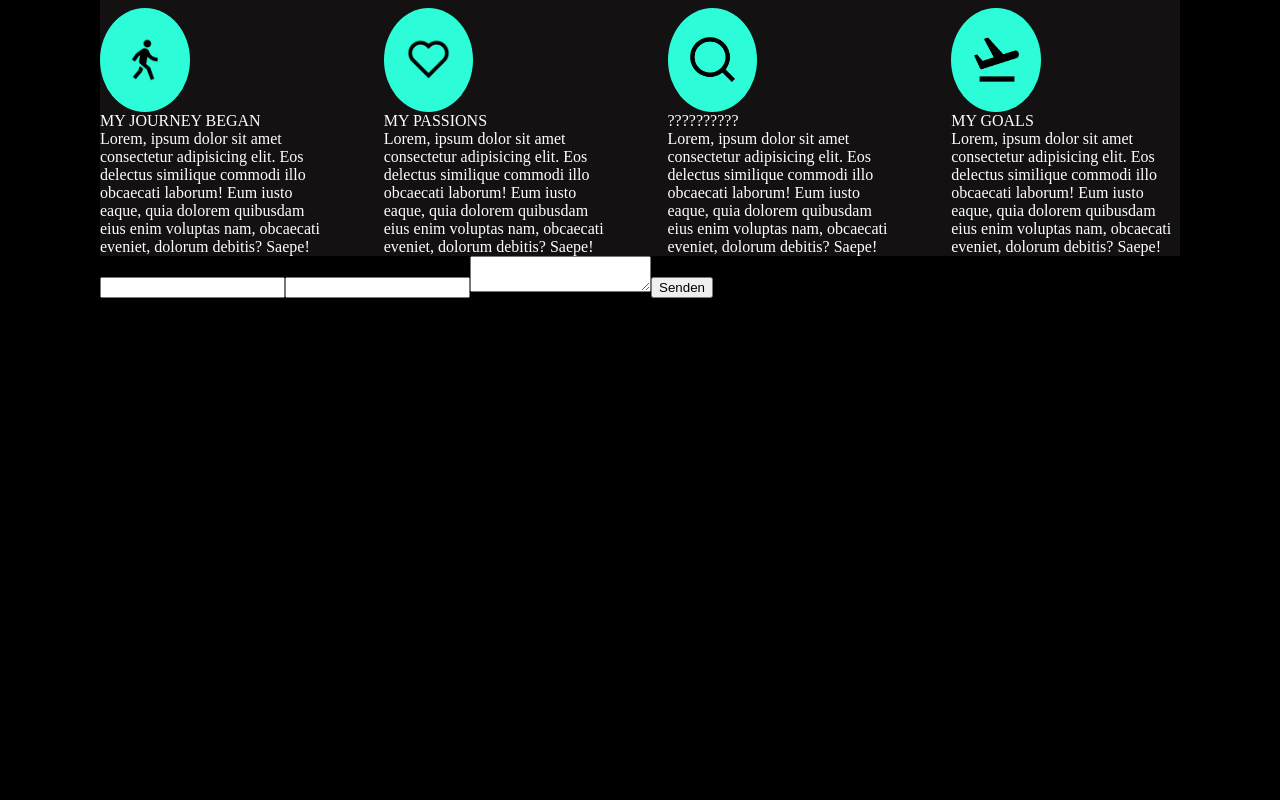
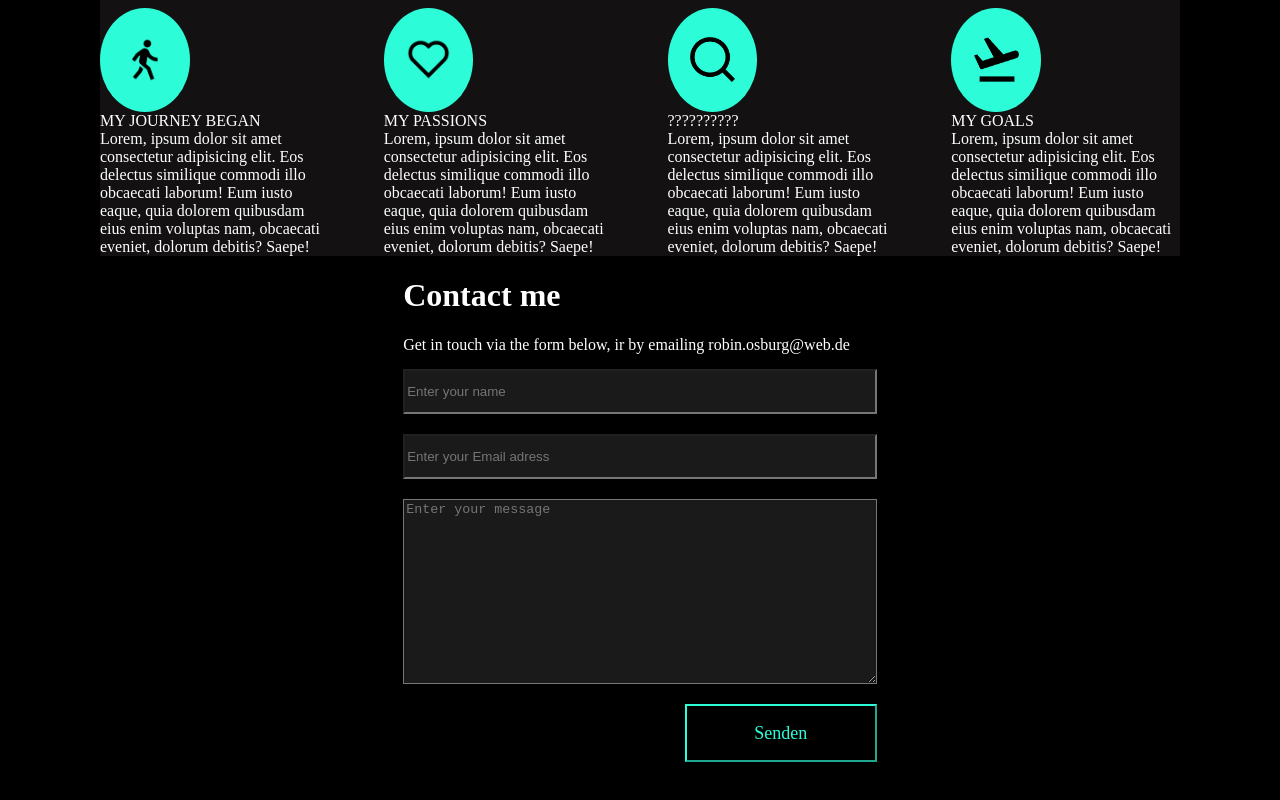
Before and after one commit to RobinOsburg/MyPortfolio, an Angular app: page / in a window 1280 px wide. Shown: the part 3208-4008 px from the top of the page. Before the commit the page ends 3606 px from the top, so only its background shows below. Built offline with nearby package versions, Linux system fonts and the light colour scheme.

Commit message:
style: add contact-me style

```diff
--- a/src/app/contact-me/contact-me.component.html
+++ b/src/app/contact-me/contact-me.component.html
@@ -1,6 +1,16 @@
-<form  (submit)="sendMail()" ngNativeValidate  #myForm>
-    <input required name="name" type="text" #nameField>
-    <input required name="mail" type="email" #mailField>
-    <textarea required name="message" type="text" #messageField></textarea>
-    <button #sendButton>Senden</button>
-</form>
+<div class="contactMeContainer">
+    <div class="content">
+        <h1>Contact me</h1>
+        <span>Get in touch via the form below, ir by emailing robin.osburg@web.de</span>
+
+
+        <form (submit)="sendMail()" ngNativeValidate #myForm>
+            <input required name="name" type="text" placeholder="Enter your name" #nameField>
+            <input required name="mail" type="email" placeholder="Enter your Email adress" #mailField>
+            <textarea required name="message" type="text" placeholder="Enter your message" #messageField></textarea>
+            <button #sendButton>Senden</button>
+        </form>
+
+    </div>
+
+</div>
--- a/src/app/contact-me/contact-me.component.scss
+++ b/src/app/contact-me/contact-me.component.scss
@@ -0,0 +1,52 @@
+h1{
+    color: white;
+}
+
+span{
+    color: white;
+}
+
+.contactMeContainer{
+    display: flex;
+    align-items: center;
+    flex-direction: column;
+
+    form{
+        margin-top: 15px;
+        display: flex;
+        flex-direction: column;
+        justify-content: flex-start;
+        gap: 20px;
+    }
+
+    input{
+        background-color: #1A1A1A;
+        color: white;
+        height: 39px;
+    }
+
+    textarea{
+
+        background-color: #1A1A1A;
+        color: white;
+        height: 179px;
+
+    }
+
+    button{
+    color: #2DFCD8;
+    background: black;
+    border-color: #2DFCD8;
+    border-radius: 0px;
+    font-family: 'Gilroy-Bold';
+    font-size: 18px;
+    line-height: 14px;
+    width: 15vw;
+    height: 58px;
+    margin-left: 22vw;
+
+    &:hover{
+        cursor: pointer;
+    }
+    }
+}
```
Also changed, not shown: 1 other file (tests, documents, lock files or other folders).
